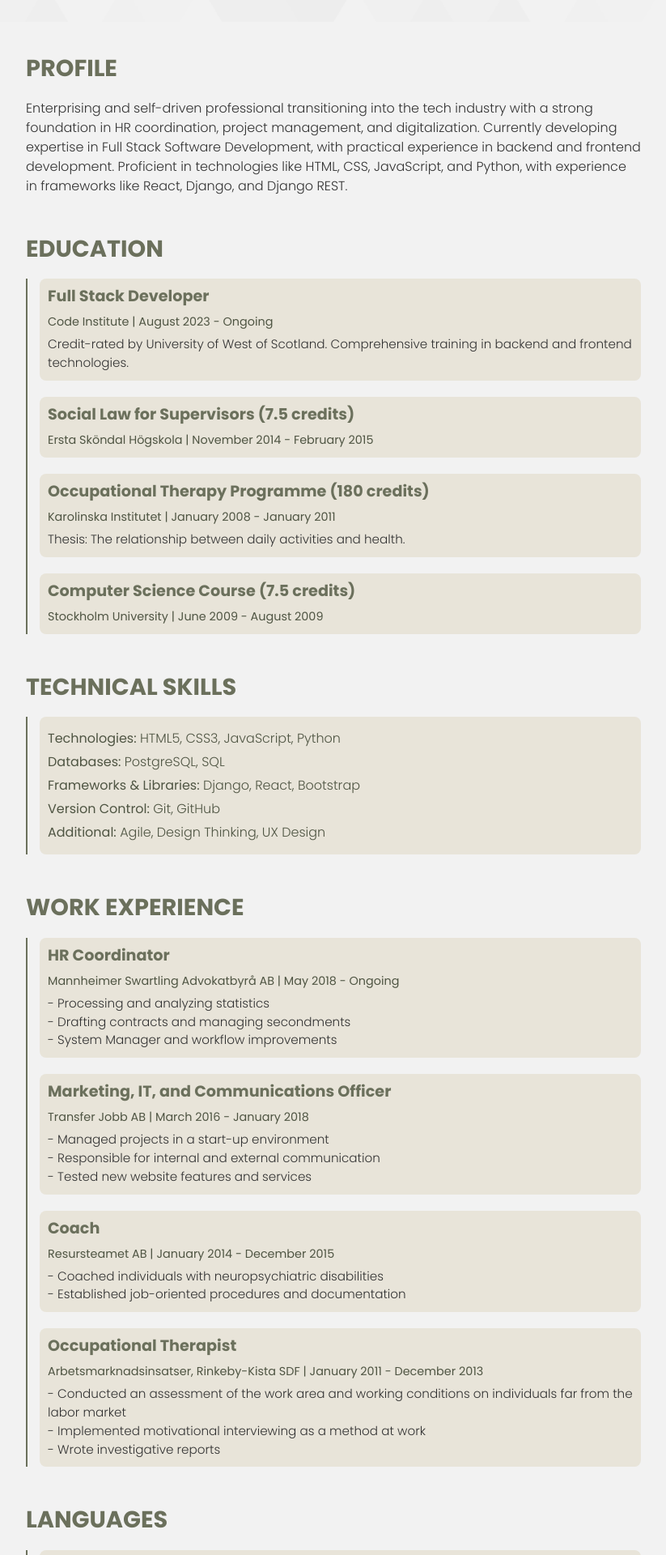
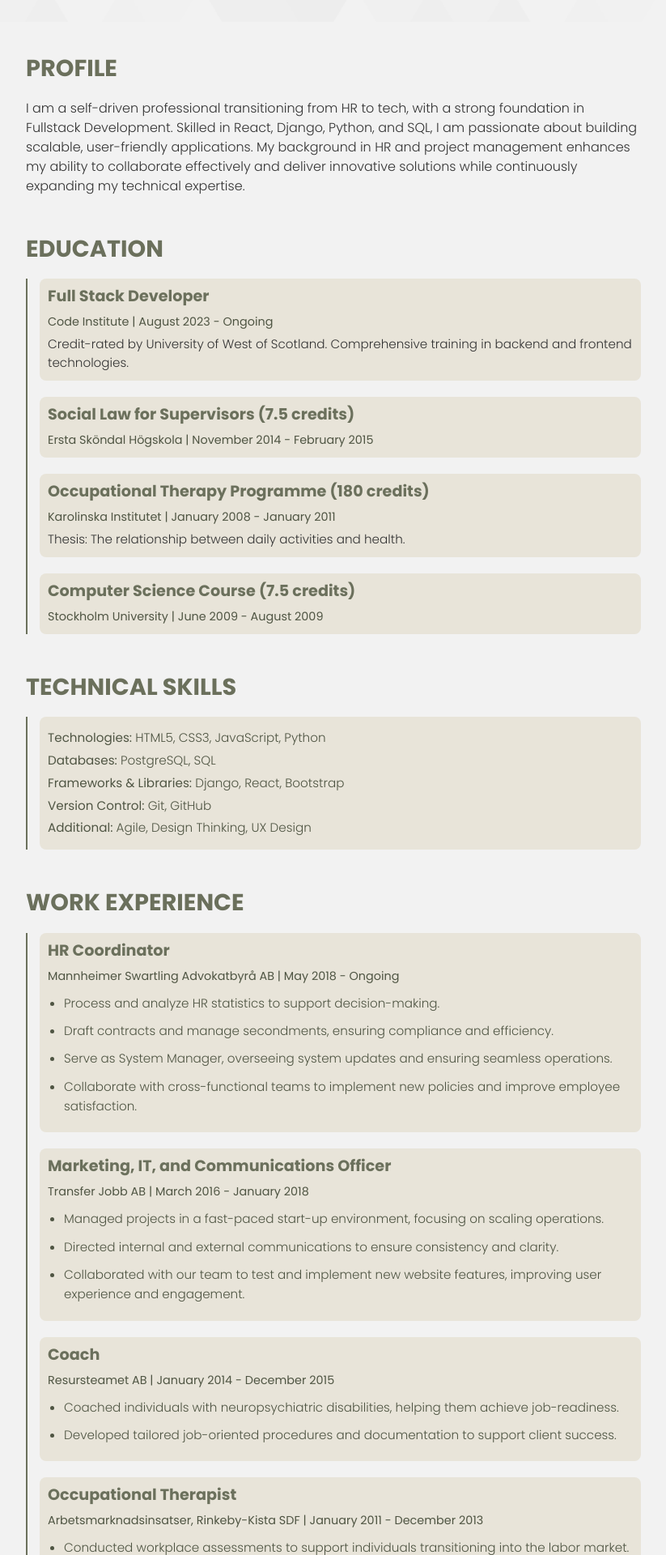
Before and after one commit to MilenTecle/portfolio, a React (Create React App) app: page /resume in a window 1280 px wide. Shown: the part 360-2280 px from the top of the page at 81% size, without its empty margins (228-1051 px from the left). Built offline with nearby package versions, Linux system fonts and the light colour scheme.

Commit message:
add list type with bullets for work experience content in Resume page

```diff
--- a/src/components/About.js
+++ b/src/components/About.js
@@ -21,26 +21,25 @@ const AboutMe = () => {
         <section className={styles.section}>
           <h2>Who Am I?</h2>
           <p>
-            I'm Milen Tecle, a Full Stack Developer based in Sundbyberg, Stockholm, Sweden.
-            With a professional background in HR and a strong foundation in technology, I bring a unique blend of
-            people skills and technical expertise to every project I work on.
+          I’m Milen Tecle, a Junior Fullstack Software Developer based in Stockholm, Sweden. With over 5 years of HR experience and a passion for technology,
+          I bring a unique combination of people skills and technical expertise to every project. My journey into tech is driven by a desire to create impactful,
+          user-friendly solutions that solve real-world problems.
           </p>
         </section>
 
         <section className={styles.section}>
           <h2>What I Do</h2>
           <p>
-            I specialize in building responsive, user-friendly applications with a focus on front-end and back-end technologies.
-            My toolkit includes technologies like React, Django, Python, and SQL, which I use to develop innovative solutions that
-            make a real impact.
+          I specialize in developing responsive, scalable applications using React, Django, Python, and SQL. My expertise spans front-end and back-end technologies,
+          enabling me to build solutions that are efficient, user-friendly, and impactful.
           </p>
         </section>
 
         <section className={styles.section}>
           <h2>Why Hire Me?</h2>
           <p>
-            With my combination of technical skills and human-centered thinking, I can help teams build scalable, user-friendly,
-            and accessible applications. I am passionate about learning, collaborating, and creating solutions that solve real-world problems.
+          My unique blend of technical skills and human-centered thinking allows me to contribute to scalable, user-focused applications. I thrive in collaborative environments and I am
+          passionate about solving complex problems through innovative solutions.
           </p>
         </section>
 
--- a/src/components/Resume.js
+++ b/src/components/Resume.js
@@ -10,7 +10,7 @@ const Resume = () => {
       <header className={styles.hero}>
         <img src={avatar} alt="Milen Tecle" />
         <h1>Milen Tecle</h1>
-        <p>Full Stack Developer | HR Professional</p>
+        <p>Junior Fullstack Software Developer | HR Professional</p>
         <p>
           Email: <a href="mailto:milen_tecle@gmail.com">milen_tecle@gmail.com</a> | Phone: +46 737681850
         </p>
@@ -21,10 +21,9 @@ const Resume = () => {
         <section className={`${styles.section} mb-5 `}>
           <h2>Profile</h2>
           <p>
-            Enterprising and self-driven professional transitioning into the tech industry with a strong foundation in HR
-            coordination, project management, and digitalization. Currently developing expertise in Full Stack Software
-            Development, with practical experience in backend and frontend development. Proficient in technologies like
-            HTML, CSS, JavaScript, and Python, with experience in frameworks like React, Django, and Django REST.
+          I am a self-driven professional transitioning from HR to tech, with a strong foundation in Fullstack Development. Skilled in React, Django, Python, and SQL,
+          I am passionate about building scalable, user-friendly applications. My background in HR and project management enhances my ability to collaborate effectively and deliver innovative
+          solutions while continuously expanding my technical expertise.
           </p>
         </section>
 
@@ -80,38 +79,38 @@ const Resume = () => {
             <div className={styles.timelineItem}>
               <h3>HR Coordinator</h3>
               <span>Mannheimer Swartling Advokatbyrå AB | May 2018 - Ongoing</span>
-              <p>
-                - Processing and analyzing statistics<br />
-                - Drafting contracts and managing secondments<br />
-                - System Manager and workflow improvements
-              </p>
+              <ul className={styles.bulletList}>
+                <li>Process and analyze HR statistics to support decision-making.</li>
+                <li>Draft contracts and manage secondments, ensuring compliance and efficiency.</li>
+                <li>Serve as System Manager, overseeing system updates and ensuring seamless operations.</li>
+                <li>Collaborate with cross-functional teams to implement new policies and improve employee satisfaction.</li>
+              </ul>
             </div>
             <div className={styles.timelineItem}>
               <h3>Marketing, IT, and Communications Officer</h3>
               <span>Transfer Jobb AB | March 2016 - January 2018</span>
-              <p>
-                - Managed projects in a start-up environment<br />
-                - Responsible for internal and external communication<br />
-                - Tested new website features and services
-              </p>
+              <ul className={styles.bulletList}>
+                <li>Managed projects in a fast-paced start-up environment, focusing on scaling operations.</li>
+                <li>Directed internal and external communications to ensure consistency and clarity.</li>
+                <li>Collaborated with our team to test and implement new website features, improving user experience and engagement.</li>
+              </ul>
             </div>
             <div className={styles.timelineItem}>
               <h3>Coach</h3>
               <span>Resursteamet AB | January 2014 - December 2015</span>
-              <p>
-                - Coached individuals with neuropsychiatric disabilities<br />
-                - Established job-oriented procedures and documentation
-              </p>
+              <ul className={styles.bulletList}>
+                <li>Coached individuals with neuropsychiatric disabilities, helping them achieve job-readiness.</li>
+                <li>Developed tailored job-oriented procedures and documentation to support client success.</li>
+              </ul>
             </div>
             <div className={styles.timelineItem}>
               <h3>Occupational Therapist</h3>
               <span>Arbetsmarknadsinsatser, Rinkeby-Kista SDF | January 2011 - December 2013</span>
-              <p>
-                - Conducted an assessment of the work area and working conditions on individuals far
-                from the labor market<br />
-                - Implemented motivational interviewing as a method at work<br />
-                - Wrote investigative reports
-              </p>
+              <ul className={styles.bulletList}>
+                <li>Conducted workplace assessments to support individuals transitioning into the labor market.</li>
+                <li>Utilized motivational interviewing to empower clients and promote positive outcomes.</li>
+                <li>Prepared comprehensive investigative reports to inform program decisions.</li>
+              </ul>
             </div>
           </div>
         </section>
--- a/src/styles/Footer.module.css
+++ b/src/styles/Footer.module.css
@@ -64,9 +64,9 @@
     margin-bottom: -20px;
   }
 
-  /* Mobile Responsiveness for footer*/
+  /* Mobile Responsiveness for footer
 @media (max-width: 475px) {
     .footer {
         position: relative;
       }
-}
+}*/
--- a/src/styles/Resume.module.css
+++ b/src/styles/Resume.module.css
@@ -53,9 +53,22 @@
     margin: 0;
   }
 
+  .section ul.bulletList {
+    list-style-type: disc;
+    padding-left: 20px;
+    margin-top: 10px;
+    margin-bottom: 10px;
+  }
+
+
+  .section .bulletList li {
+    margin-bottom: 10px;
+    line-height: 1.6;
+  }
+
   .section ul li {
     margin: 5px 0;
-    font-size: 1rem;
+    font-size: 0.95rem;
     color: #4f5543;
   }
 
@@ -91,6 +104,7 @@
     line-height: 1.5;
   }
 
+
   /* Download Button */
   .btnDownload {
     display: inline-block;
```
